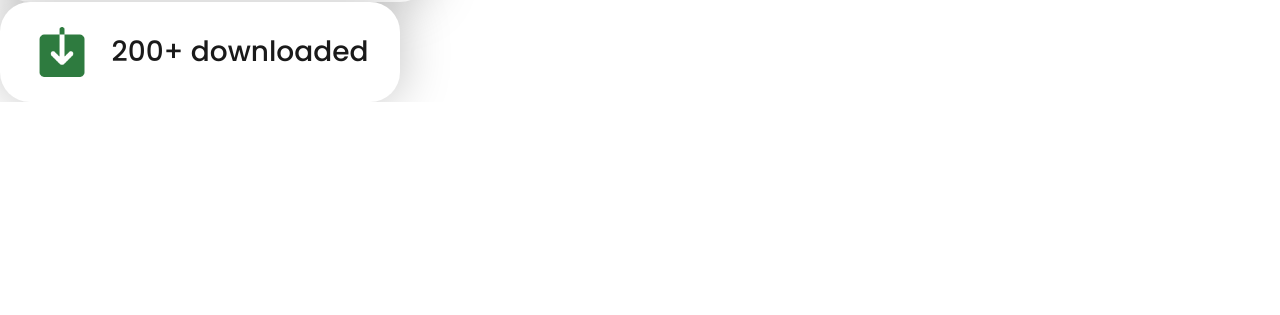
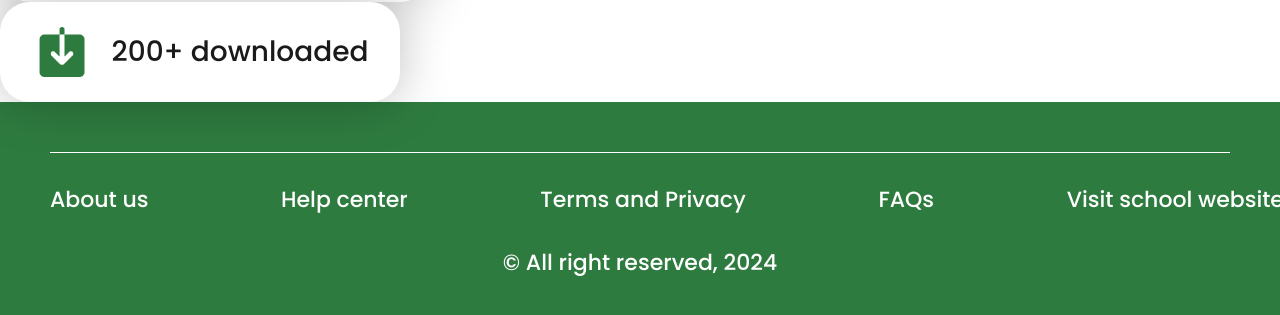
Before and after one commit to obayomiayomide/AU-Journo, a React (Vite) app: page / in a window 1280 px wide. Shown: the part 3491-3806 px from the top of the page. Before the commit the page ends 3593 px from the top, so only its background shows below. Built offline with nearby package versions, Linux system fonts and the light colour scheme.

Commit message:
first commit

```diff
--- a/src/components/Hr.jsx
+++ b/src/components/Hr.jsx
@@ -2,8 +2,8 @@ import React from "react";
 
 function Hr({ or }) {
   return (
-    <div className="max-w-[1298px] my-0 mx-auto border-default ">
-      <hr />
+    <div className="max-w-[1298px] my-0 mx-auto  ">
+      <hr className="border-default" />
     </div>
   );
 }
--- a/src/components/Landing Page Sections/Explore.jsx
+++ b/src/components/Landing Page Sections/Explore.jsx
@@ -21,7 +21,7 @@ function Explore() {
           exploreInfoText="1000+ members"
           width={80}
           w="380px"
-          movel="10px"
+          movel="-20px"
         />
         <ExploreInfo
           exploreInfoIcon={publishedIcon}
--- a/src/components/Landing Page Sections/Footer.jsx
+++ b/src/components/Landing Page Sections/Footer.jsx
@@ -3,10 +3,13 @@ import FooterLinks from "../Pages Link/FooterLinks";
 
 function Footer() {
   return (
-    <section>
-      <div>
-        <hr />
+    <section className="p-[50px] bg-primary">
+      <div className=" text-center">
+        <hr className="max-w-[1528px] my-0 mx-auto border-white " />
         <FooterLinks />
+        <div className="max-w-[528px] font-poppins font-medium text-[22px] text-white leading-[33px] centralize">
+          © All right reserved, {new Date().getFullYear()}
+        </div>
       </div>
     </section>
   );
--- a/src/components/Pages Link/FooterLinks.jsx
+++ b/src/components/Pages Link/FooterLinks.jsx
@@ -1,23 +1,34 @@
 import React from "react";
+import { Link } from "react-router-dom";
 
 function FooterLinks() {
   return (
-    <div>
-      <div className="font-poppins font-medium text-[22px] leading-[33px]">
+    <div className="w-[1234px] flex justify-between text-white items-center centralize my-[30px]">
+      <Link to="">
+        <div className="font-poppins font-medium text-[22px] text-white leading-[33px]">
           About us
         </div>
-      <div className="font-poppins font-medium text-[22px] leading-[33px]">
-        Register
+      </Link>
+      <Link to="">
+        <div className="font-poppins font-medium text-[22px] text-white leading-[33px]">
+          Help center
         </div>
-      <div className="font-poppins font-medium text-[22px] leading-[33px]">
-        Login
+      </Link>
+      <Link to="">
+        <div className="font-poppins font-medium text-[22px] text-white leading-[33px]">
+          Terms and Privacy
         </div>
-      <div className="font-poppins font-medium text-[22px] leading-[33px]">
-        Login
+      </Link>
+      <Link to="">
+        <div className="font-poppins font-medium text-[22px] text-white leading-[33px]">
+          FAQs
         </div>
-      <div className="font-poppins font-medium text-[22px] leading-[33px]">
-        Login
+      </Link>
+      <Link to="">
+        <div className="font-poppins font-medium text-[22px] text-white leading-[33px]">
+          Visit school website
         </div>
+      </Link>
     </div>
   );
 }
--- a/src/components/Pages/LandingPage.jsx
+++ b/src/components/Pages/LandingPage.jsx
@@ -3,6 +3,7 @@ import Hero from "../Landing Page Sections/Hero";
 import LevelUp from "../Landing Page Sections/LevelUp";
 import Explore from "../Landing Page Sections/Explore";
 import Nav from "../Nav";
+import Footer from "../Landing Page Sections/Footer";
 
 function LandingPage() {
   return (
@@ -11,6 +12,7 @@ function LandingPage() {
       <Hero />
       <LevelUp />
       <Explore />
+      <Footer />
     </div>
   );
 }
```
Lines whose indentation alone changed are shown as unchanged.
